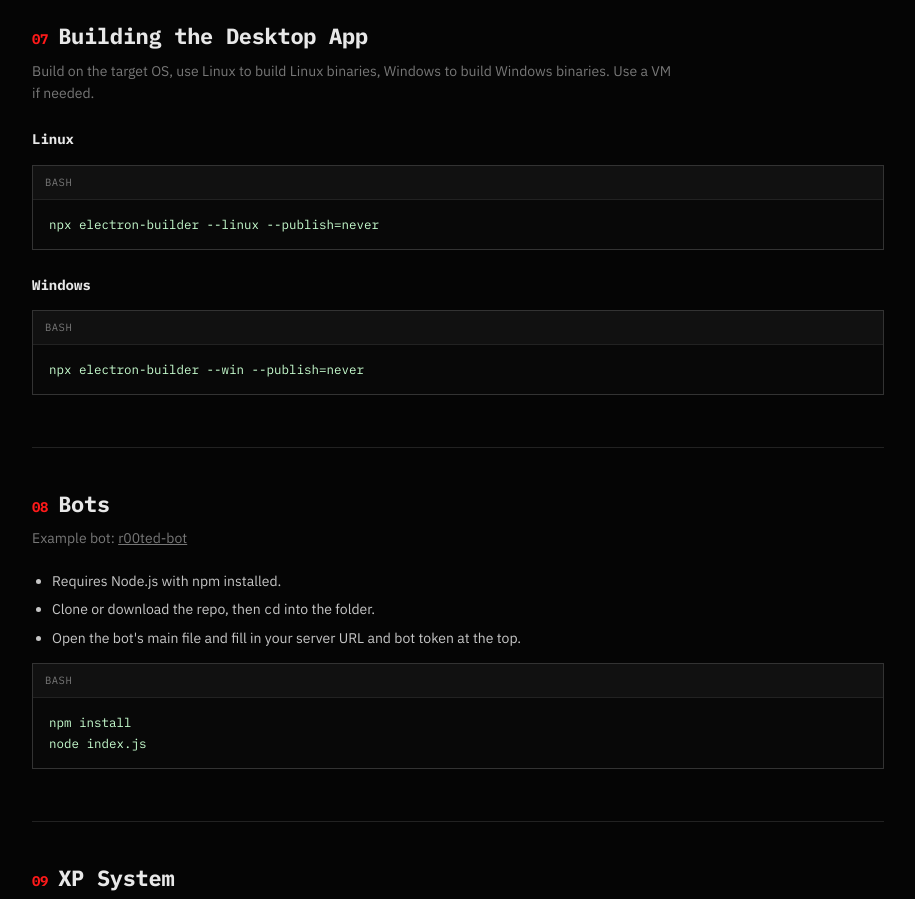
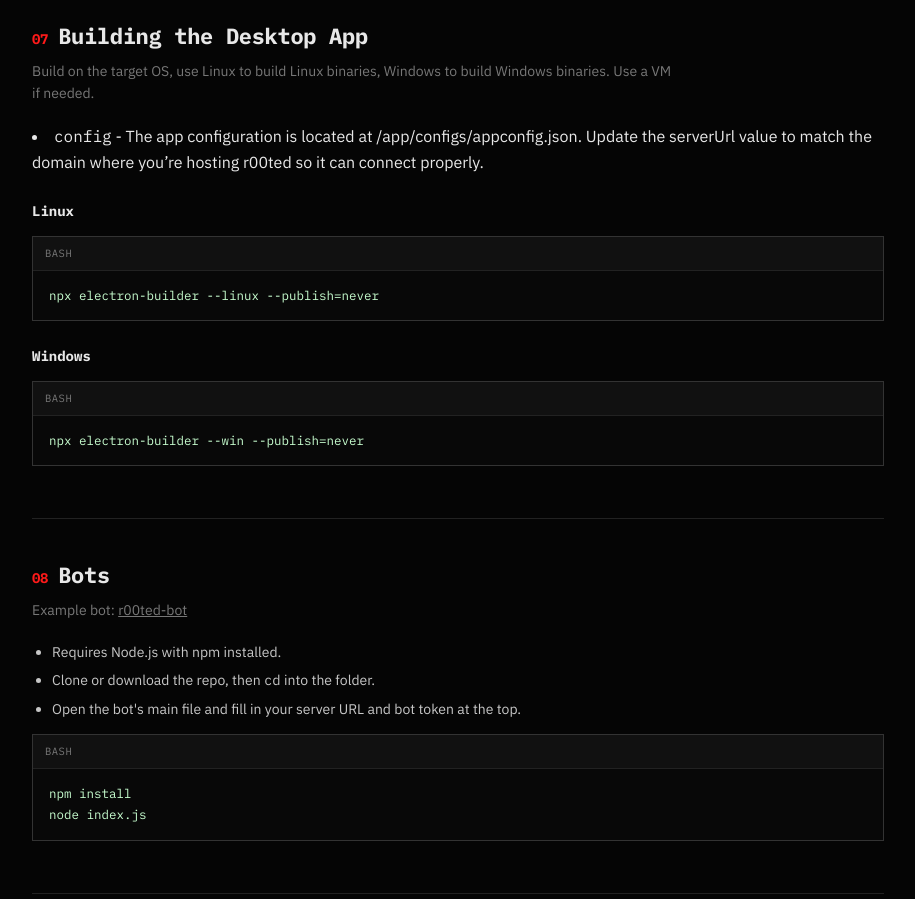
Before and after one commit to PaleCache/r00ted, an Electron app: page docs/docs.html in a window 1400 px wide. Shown: the part 7540-8439 px from the top of the page, without its empty margins (376-1291 px from the left). Drawn offline with Linux system fonts and the light colour scheme.

Commit message:
added info for building desktop app

```diff
--- a/docs/docs.html
+++ b/docs/docs.html
@@ -573,6 +573,7 @@
     <div id="desktop" class="doc-section">
       <h2><span class="num">07</span> Building the Desktop App</h2>
       <p class="lede">Build on the target OS, use Linux to build Linux binaries, Windows to build Windows binaries. Use a VM if needed.</p>
+       <li><code>config</code> - The app configuration is located at /app/configs/appconfig.json. Update the serverUrl value to match the domain where you’re hosting r00ted so it can connect properly.</li>
       <h3>Linux</h3>
       <div class="code-block">
         <div class="bar"><span>bash</span></div>
```
